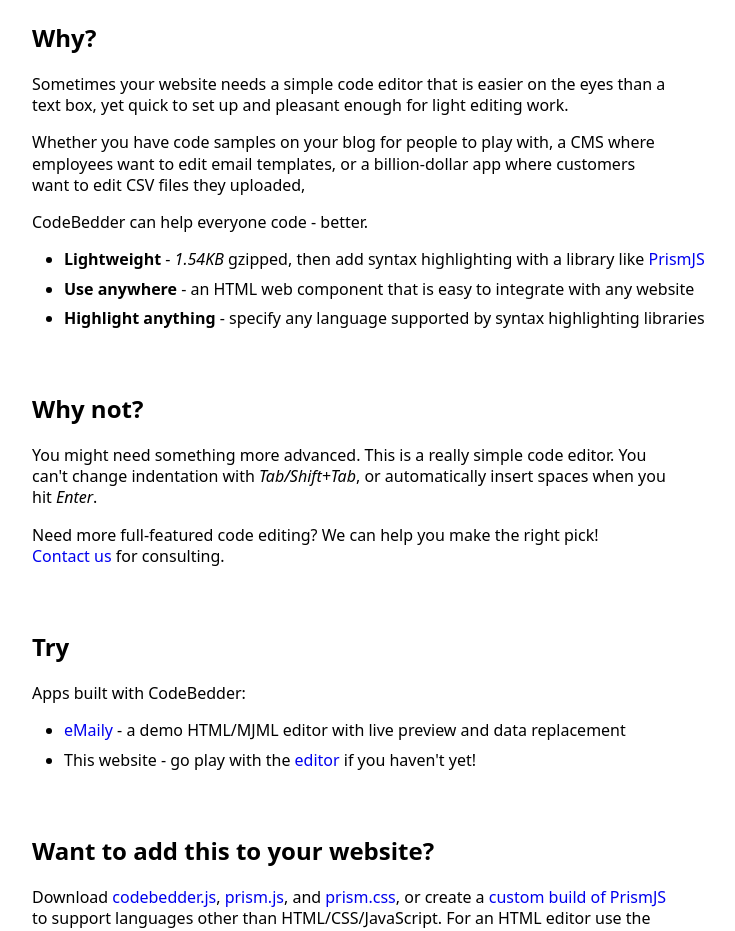
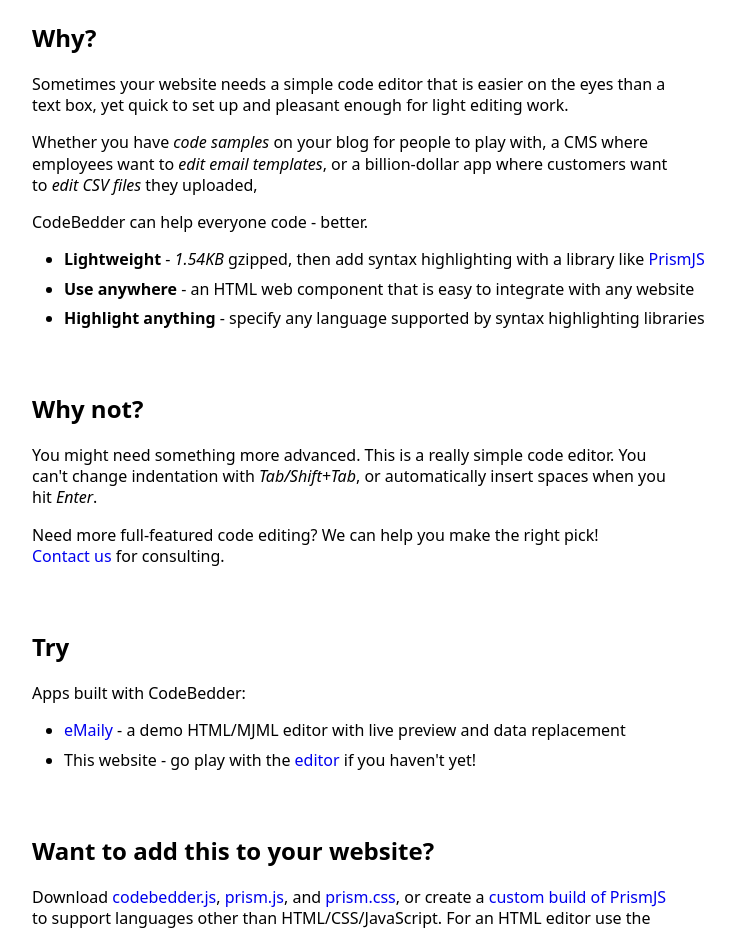
Before and after one commit to vdsabev/codebedder.com, a plain HTML site: page index.html in a window 1280 px wide. Shown: the part 960-1891 px from the top of the page, without its empty margins (94-829 px from the left). Drawn offline with Linux system fonts and the light colour scheme; a web font is replaced by a local one.

Commit message:
Emphasize some copy

```diff
--- a/index.html
+++ b/index.html
@@ -82,9 +82,9 @@
       </p>
 
       <p>
-        Whether you have code samples on your blog for people to play with, a
-        CMS where employees want to edit email templates, or a billion-dollar
-        app where customers want to edit CSV files they uploaded,
+        Whether you have <i>code samples</i> on your blog for people to play with, a
+        CMS where employees want to <i>edit email templates</i>, or a billion-dollar
+        app where customers want to <i>edit CSV files</i> they uploaded,
       </p>
 
       <p>CodeBedder can help everyone code - better.</p>
```
